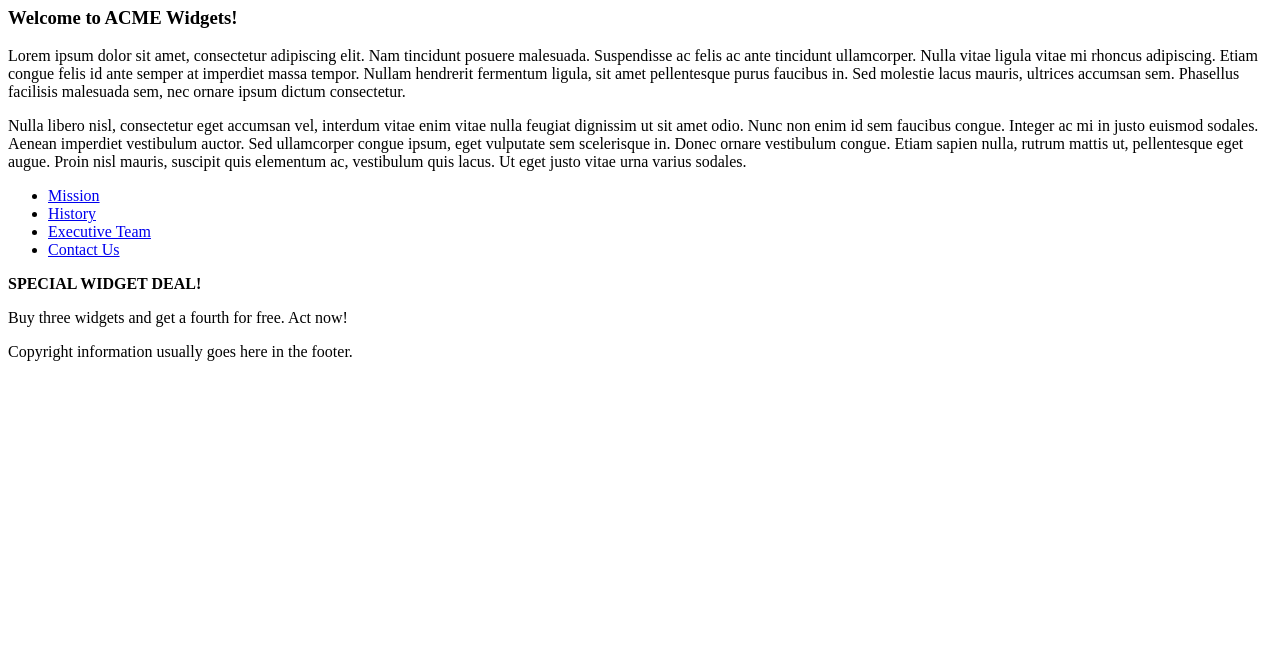
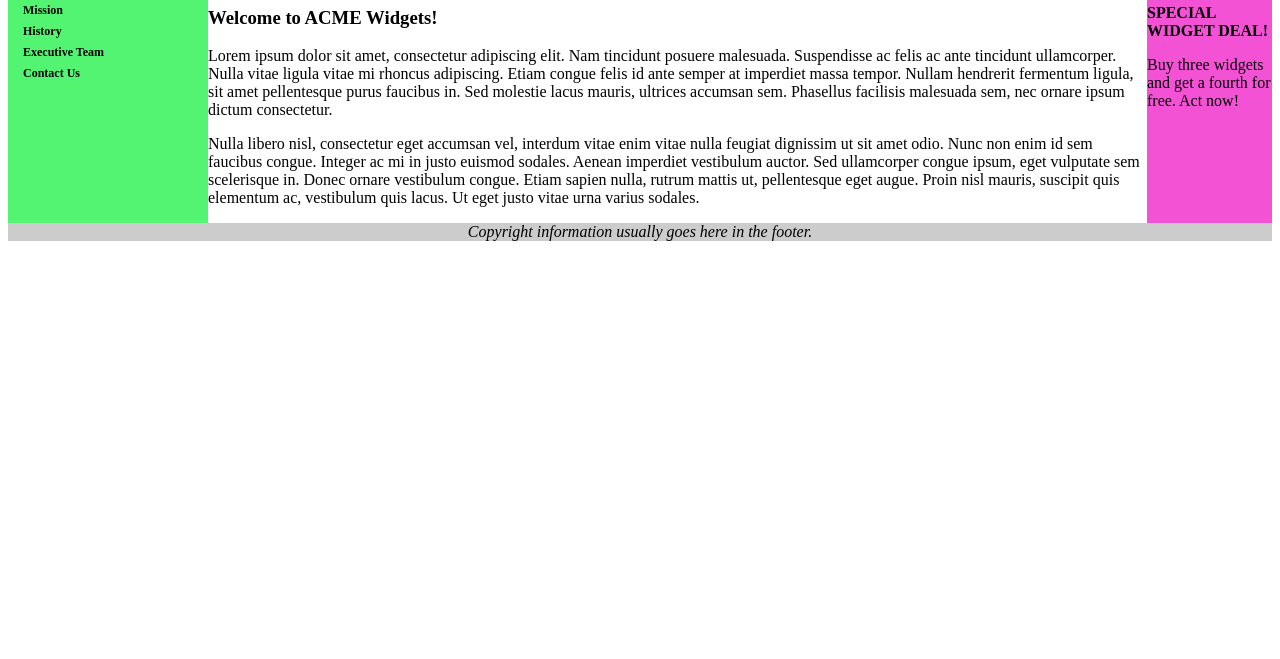
Before and after one commit to Spartantrap1703/web-templates, a plain HTML site: page Lesson-12/index.html in a window 1280 px wide. Shown: the part 141-800 px from the top of the page. Drawn offline with Linux system fonts and the light colour scheme.

Commit message:
table, flex, grid complete

```diff
--- a/Lesson-12/flex.css
+++ b/Lesson-12/flex.css
@@ -0,0 +1,42 @@
+#main{
+  width: 100%;
+  display: flex;
+}
+#secondary_content{
+  order: -1;
+}
+footer{
+  width: 100%;
+  background-color: #cccccc;
+  text-align: center;
+  font-style: italic;
+}
+#secondary_content{
+  width: 200px;
+  background-color: #52f471;
+}
+#tertiary_content{
+  width: 125px;
+  background-color: #f452d5;
+}
+#secondary_content ul{
+  list-style-type: none;
+  margin: 12px 0px 0px 12px;
+  padding: 0px;
+}
+#secondary_content li a:link, #secondary_content li a:visited{
+  font-size: 12px;
+  font-weight: bold;
+  padding: 3px 0px 3px 3px;
+  color: black;
+  text-decoration: none;
+  display: block;
+}
+#secondary_content li a:hover, #secondary_content li a:active{
+  font-size: 12px;
+  font-weight: bold;
+  padding: 3px 0px 3px 3px;
+  color: white;
+  text-decoration: none;
+  display: block;
+}
--- a/Lesson-12/grid.css
+++ b/Lesson-12/grid.css
@@ -0,0 +1,61 @@
+/*
+header{
+  grid-area: header;
+}
+footer{
+  grid-area: footer;
+}
+section{
+  grid-area: main;
+}
+aside{
+  grid-area: sidebar;
+}
+nav{
+  grid-area: navigation;
+}
+*/
+
+#main{
+  display: grid;
+  grid-template-columns: 200px auto 125px;
+  grid-template-rows: auto;
+  grid-template-areas: "secondary_content main_content tertiary_content"
+}
+#main_content{
+  grid-area: main_content;
+}
+#secondary_content{
+  grid-area: secondary_content;
+  background-color: #52f471;
+}
+#tertiary_content{
+  grid-area: tertiary_content;
+  background-color: #f452d5;
+}
+footer{
+  background-color: #cccccc;
+  text-align: center;
+  font-style: italic;
+}
+#secondary_content ul{
+  list-style-type: none;
+  margin: 12px 0px 0px 12px;
+  padding: 0px;
+}
+#secondary_content li a:link, #secondary_content li a:visited{
+  font-size: 12px;
+  font-weight: bold;
+  padding: 3px 0px 3px 3px;
+  color: black;
+  text-decoration: none;
+  display: block;
+}
+#secondary_content li a:hover, #secondary_content li a:active{
+  font-size: 12px;
+  font-weight: bold;
+  padding: 3px 0px 3px 3px;
+  color: white;
+  text-decoration: none;
+  display: block;
+}
--- a/Lesson-12/index.html
+++ b/Lesson-12/index.html
@@ -3,7 +3,7 @@
   <head>
     <meta charset="utf-8">
     <title>Sample Layout</title>
-    <link href="table.css" rel="stylesheet">
+    <link href="grid.css" rel="stylesheet">
   </head>
   <body>
     <header>
--- a/Lesson-12/table.css
+++ b/Lesson-12/table.css
@@ -0,0 +1,44 @@
+#main{
+  width: 100%;
+  display: table;
+}
+#main_content, #secondary_content, #tertiary_content{
+  display: table-cell;
+}
+footer{
+  width: 100%;
+  background-color: #cccccc;
+  text-align: center;
+  font-style: italic;
+}
+#secondary_content{
+  width: 200px;
+  vertical-align: middle;
+  height: 200px;
+  background-color: #52f471;
+}
+#tertiary_content{
+  width: 125px;
+  background-color: #f452d5;
+}
+#secondary_content ul{
+  list-style-type: none;
+  margin: 12px 0px 0px 12px;
+  padding: 0px;
+}
+#secondary_content li a:link, #secondary_content li a:visited{
+  font-size: 12px;
+  font-weight: bold;
+  padding: 3px 0px 3px 3px;
+  color: black;
+  text-decoration: none;
+  display: block;
+}
+#secondary_content li a:hover, #secondary_content li a:active{
+  font-size: 12px;
+  font-weight: bold;
+  padding: 3px 0px 3px 3px;
+  color: white;
+  text-decoration: none;
+  display: block;
+}
```
